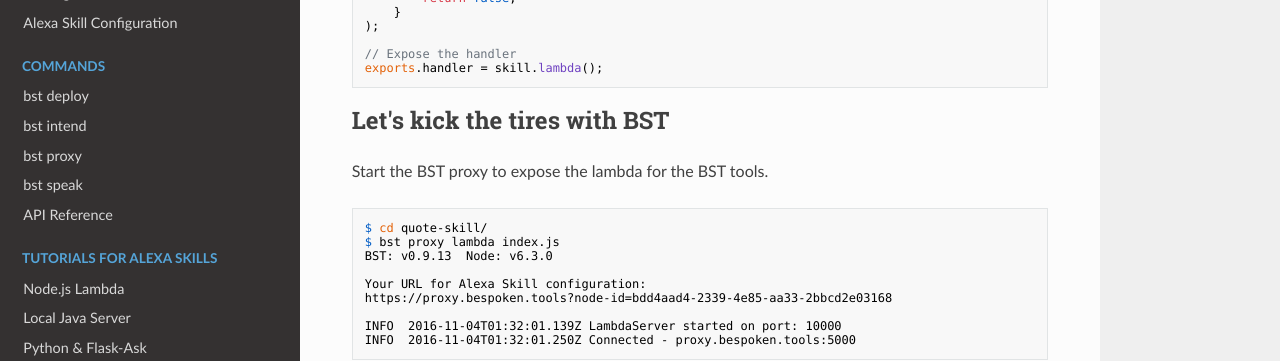
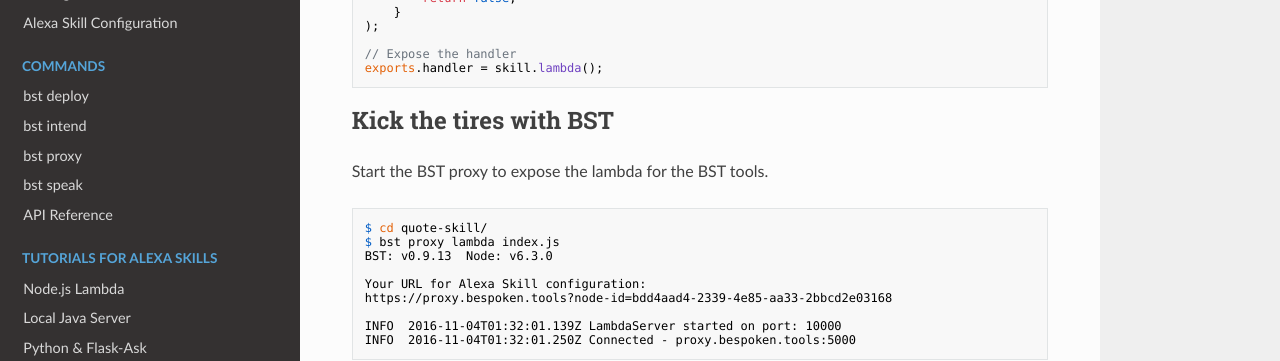
Before and after one commit to bespoken/bst, an MkDocs documentation site: the page built from docs/tutorials/tutorial_lambda_deploy.md, in a window 1280 px wide and 900 px high, scrolled down 1976 px. Shown: the part 156-517 px from the top of the window. Built offline with MkDocs 1.6.1, drawn with Linux system fonts in a browser that asks for light colours; nearby versions of some CDN libraries; old or Windows-style settings are respelled for this version of MkDocs; some of the changed text lies outside the part shown.

Commit message:
some nav changes in deploy

````diff
--- a/docs/tutorials/tutorial_lambda_deploy.md
+++ b/docs/tutorials/tutorial_lambda_deploy.md
@@ -107,7 +107,7 @@ skill.intent('RandomQuote',
 exports.handler = skill.lambda();
 ```
 
-## Let's kick the tires with BST
+## Kick the tires with BST
 
 Start the BST proxy to expose the lambda for the BST tools.
 
@@ -409,7 +409,7 @@ Add the ids to the BST config file in `~/.bst/config` like this:
 ```
 
 
-### Update the lambda
+## Update the lambda
 
 The lambda function code update is easy with BST. The same command will update the lambda.
 From the lambda project folder run this:
````
Also changed, not shown: other parts of docs/tutorials/tutorial_lambda_deploy.md (+1 -1 lines).
